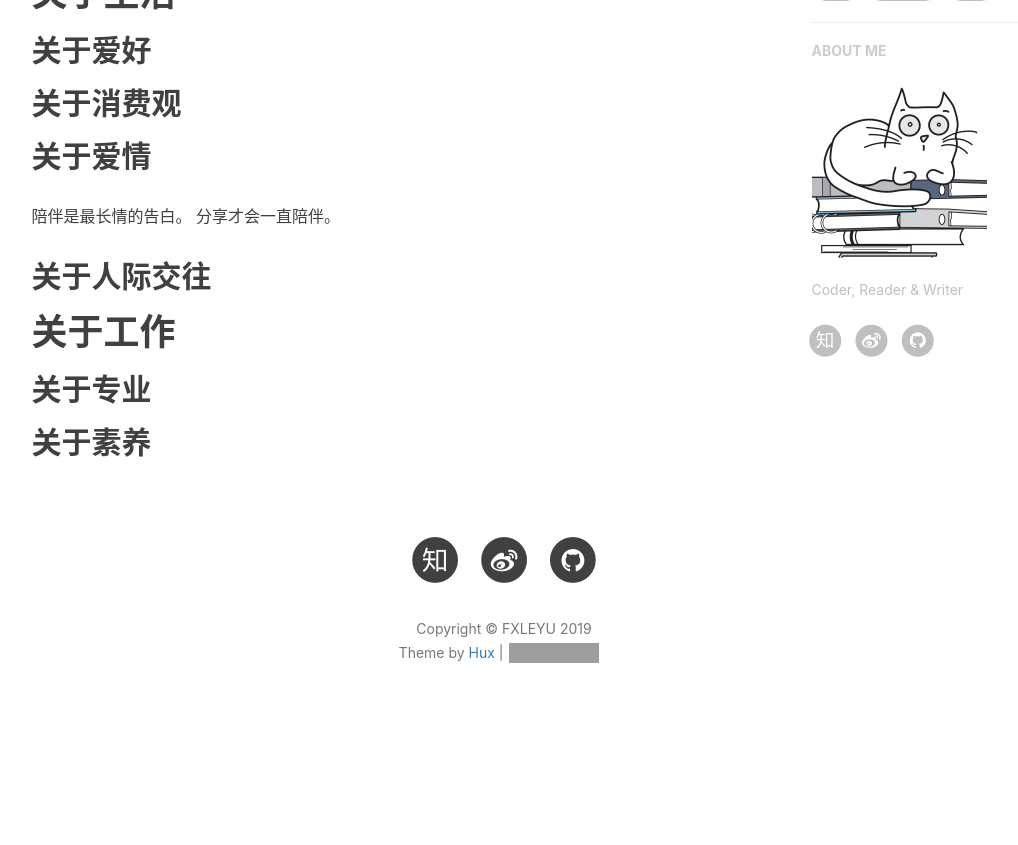
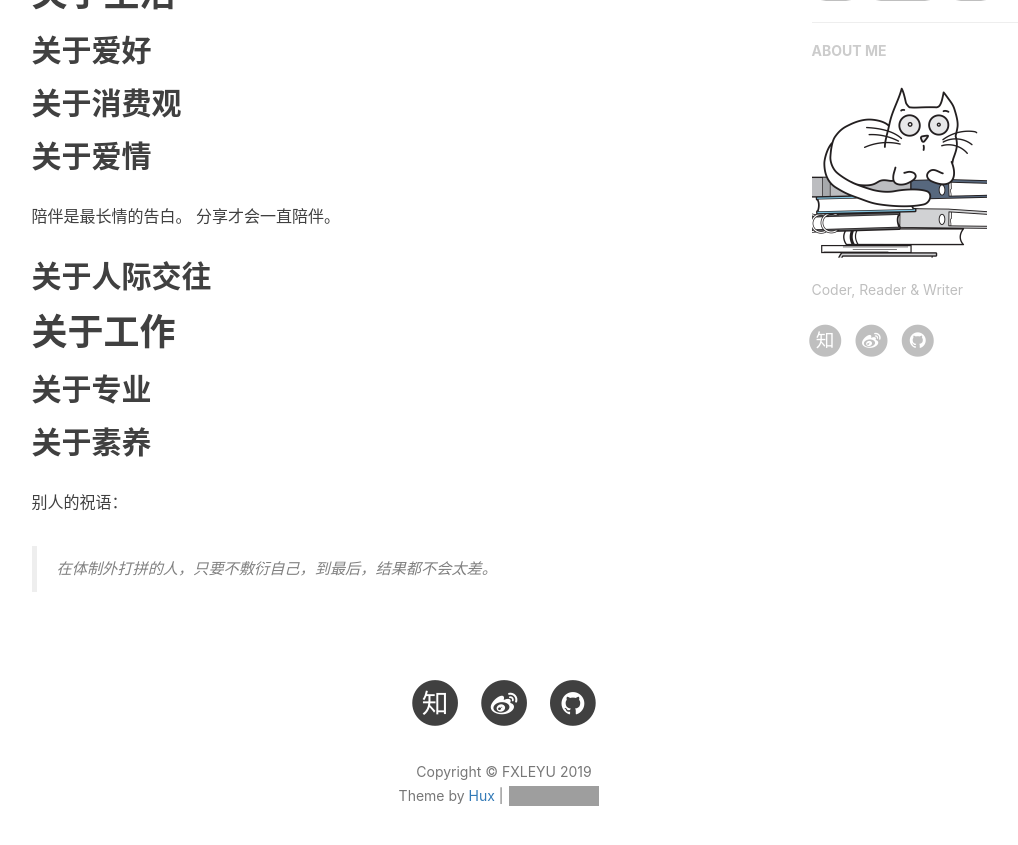
Before and after one commit to fxleyu/fxleyu.github.io, a Jekyll site: the page built from self-portrayal.md, in a window 1280 px wide and 900 px high, scrolled down 588 px. Shown: the top 845 px of the window, without its empty margins (136-1154 px from the left). Built offline with Jekyll 4.4.1, drawn with Linux system fonts in a browser that asks for light colours; nearby versions of some CDN libraries; comment, search, counter and statistics services are not loaded; before the commit the page ends 1345 px from its top, so only the background shows below that; grey boxes are pictures that could not be loaded.

Commit message:
UPDATE 祝语

```diff
--- a/self-portrayal.md
+++ b/self-portrayal.md
@@ -19,4 +19,8 @@ title: Self-portrait
 
 # 关于工作
 ## 关于专业
+
 ## 关于素养
+
+别人的祝语：
+> 在体制外打拼的人，只要不敷衍自己，到最后，结果都不会太差。
```
